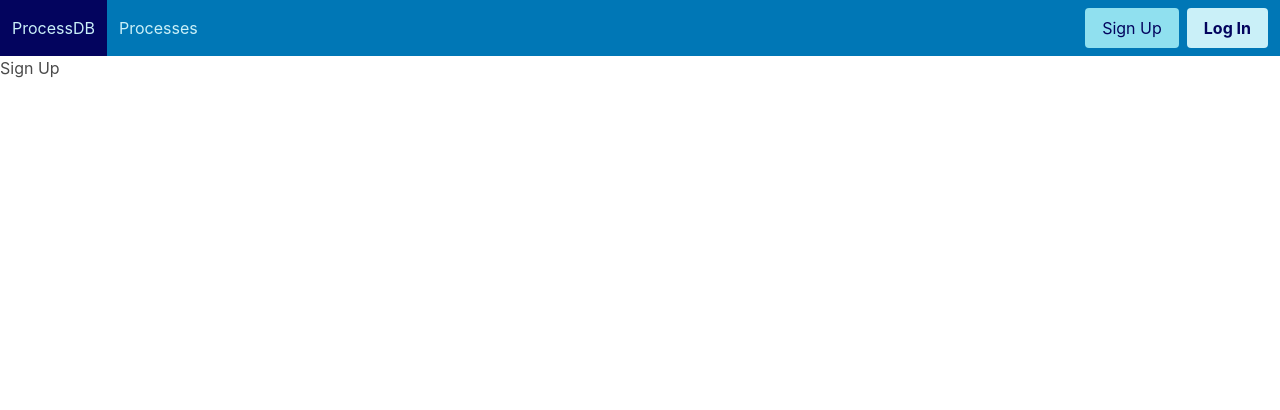
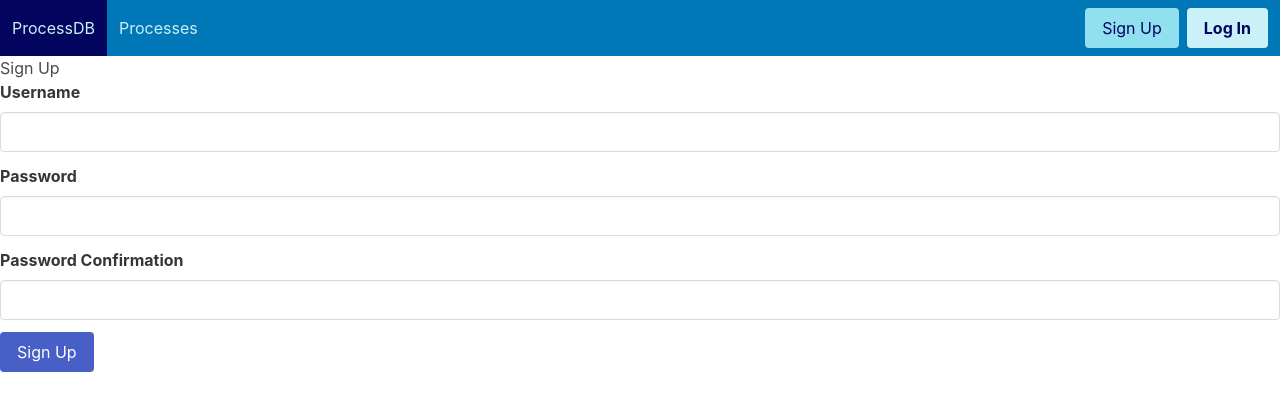
Before and after one commit to rkulcs/ProcessDB, a Vue app in the folder frontend/: page /user/register in a window 1280 px wide. Shown: the top 410 px of the page. Built offline with nearby package versions, Linux system fonts and the light colour scheme.

Commit message:
Implement basic login and registration forms

```diff
--- a/frontend/package.json
+++ b/frontend/package.json
@@ -23,6 +23,7 @@
     "@playwright/test": "^1.31.1",
     "@vitejs/plugin-vue": "^4.0.0",
     "@vue/test-utils": "^2.3.0",
+    "axios": "^1.3.4",
     "bulma": "^0.9.4",
     "jsdom": "^21.1.0",
     "node-sass": "^8.0.0",
--- a/frontend/src/components/UserForm.vue
+++ b/frontend/src/components/UserForm.vue
@@ -1,8 +1,34 @@
 <template>
-  <h1>{{ isLogin() ? 'Log In' : 'Sign Up' }}</h1>
+  <h1>{{ isRegistration() ? 'Sign Up' : 'Log In' }}</h1>
+  <div class="field">
+    <label class="label">Username</label>
+    <div class="control">
+      <input v-model="formData.username" class="input" type="text">
+    </div>
+  </div>
+  <div class="field">
+    <label class="label">Password</label>
+    <div class="control">
+      <input v-model="formData.password" class="input" type="password">
+    </div>
+  </div>
+  <div class="field" v-if="isRegistration()">
+    <label class="label">Password Confirmation</label>
+    <div class="control">
+      <input v-model="formData.passwordConfirmation" class="input" type="password">
+    </div>
+  </div>
+  <div class="field">
+    <div class="control">
+      <button class="button is-link" @click="save">
+        {{ isRegistration() ? 'Sign Up' : 'Log In' }}
+      </button>
+    </div>
+  </div>
 </template>
 
 <script>
+import { User } from '../entities/User'
 import UserFormType from '../entities/UserFormType.js'
 
 export default {
@@ -10,9 +36,19 @@ export default {
     type: UserFormType
   },
 
+  data() {
+    return {
+      formData: (this.type === UserFormType.REGISTRATION) ? User.emptyLogin()
+                                                          : User.emptyRegistration()
+    }
+  },
+
   methods: {
-    isLogin() {
-      return (this.type === UserFormType.LOGIN)
+    isRegistration() {
+      return (this.type === UserFormType.REGISTRATION)
+    },
+    save() {
+      this.$emit('formFilled', this.formData)
     }
   }
 }
--- a/frontend/src/components/UserLogin.vue
+++ b/frontend/src/components/UserLogin.vue
@@ -1,13 +1,30 @@
 <template>
-  <UserForm />
+  <UserForm v-on:formFilled="login($event)" />
 </template>
 
 <script>
 import UserForm from './UserForm.vue'
+import axios from 'axios'
 
 export default {
   components: {
     UserForm
+  },
+
+  methods: {
+    login(formData) {
+      axios({
+        method: 'POST',
+        url: `${import.meta.env.VITE_BACKEND_URL}/auth/login`,
+        headers: {
+          'Content-type': 'application/json',
+          'Access-Control-Allow-Origin': '*'
+        },
+        data: formData
+      }).then(response => localStorage.setItem('token', response.data))
+
+      this.$router.push({ name: 'home' })
+    }
   }
 }
 </script>
--- a/frontend/src/components/UserRegistration.vue
+++ b/frontend/src/components/UserRegistration.vue
@@ -1,13 +1,30 @@
 <template>
-  <UserForm />
+  <UserForm v-on:formFilled="register($event)" />
 </template>
 
 <script>
 import UserForm from './UserForm.vue'
+import axios from 'axios'
 
 export default {
   components: {
     UserForm
+  },
+
+  methods: {
+    register(formData) {
+      axios({
+        method: 'POST',
+        url: `${import.meta.env.VITE_BACKEND_URL}/auth/register`,
+        headers: {
+          'Content-type': 'application/json',
+          'Access-Control-Allow-Origin': '*'
+        },
+        data: formData
+      }).then(response => localStorage.setItem('token', response.data))
+
+      this.$router.push({ name: 'home' })
+    }
   }
 }
 </script>
--- a/frontend/src/entities/User.js
+++ b/frontend/src/entities/User.js
@@ -12,4 +12,19 @@ export class User {
   static emptyUser() {
     return new User('', '', '')
   }
+
+  static emptyLogin() {
+    return {
+      username: '',
+      password: ''
+    }
+  }
+
+  static emptyRegistration() {
+    return {
+      username: '',
+      password: '',
+      passwordConfirmation: ''
+    }
+  }
 }
```
Also changed, not shown: 2 other files (tests, documents, lock files or other folders).
